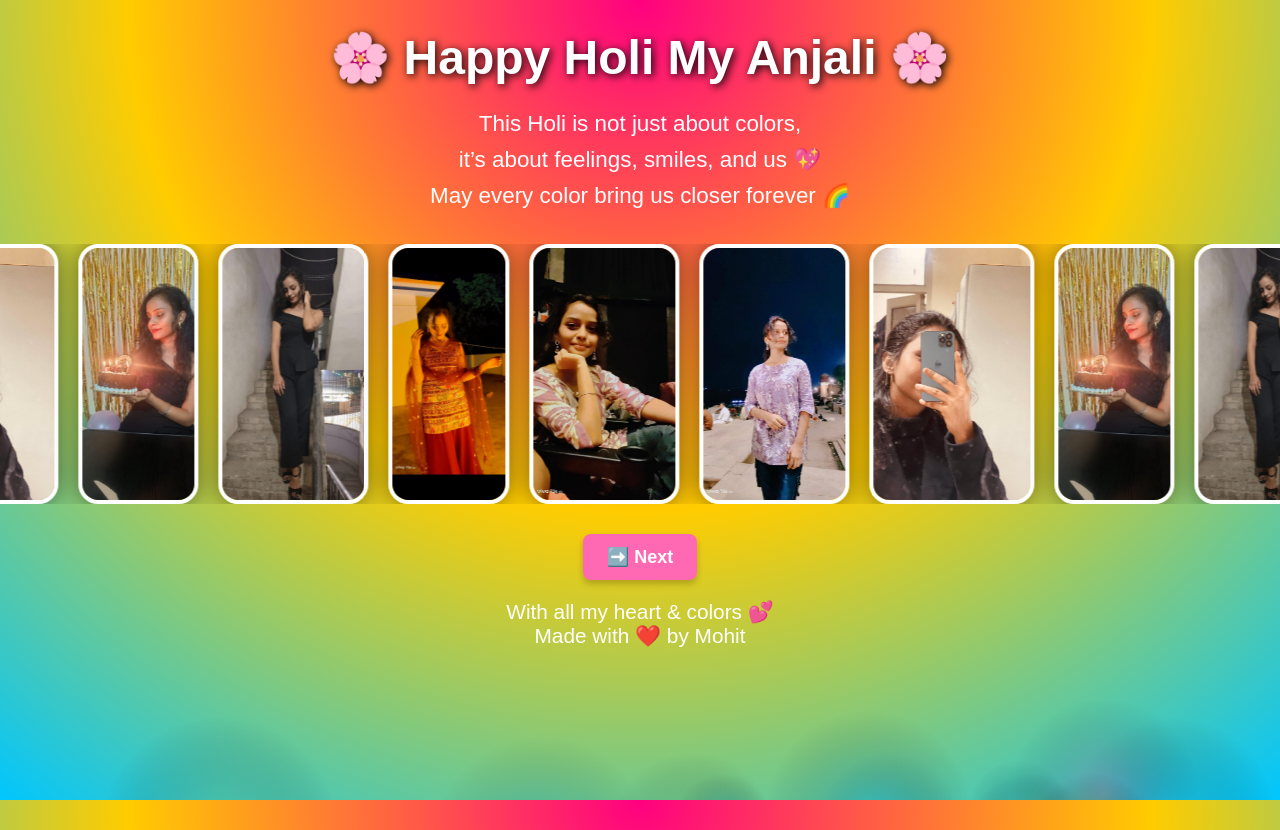
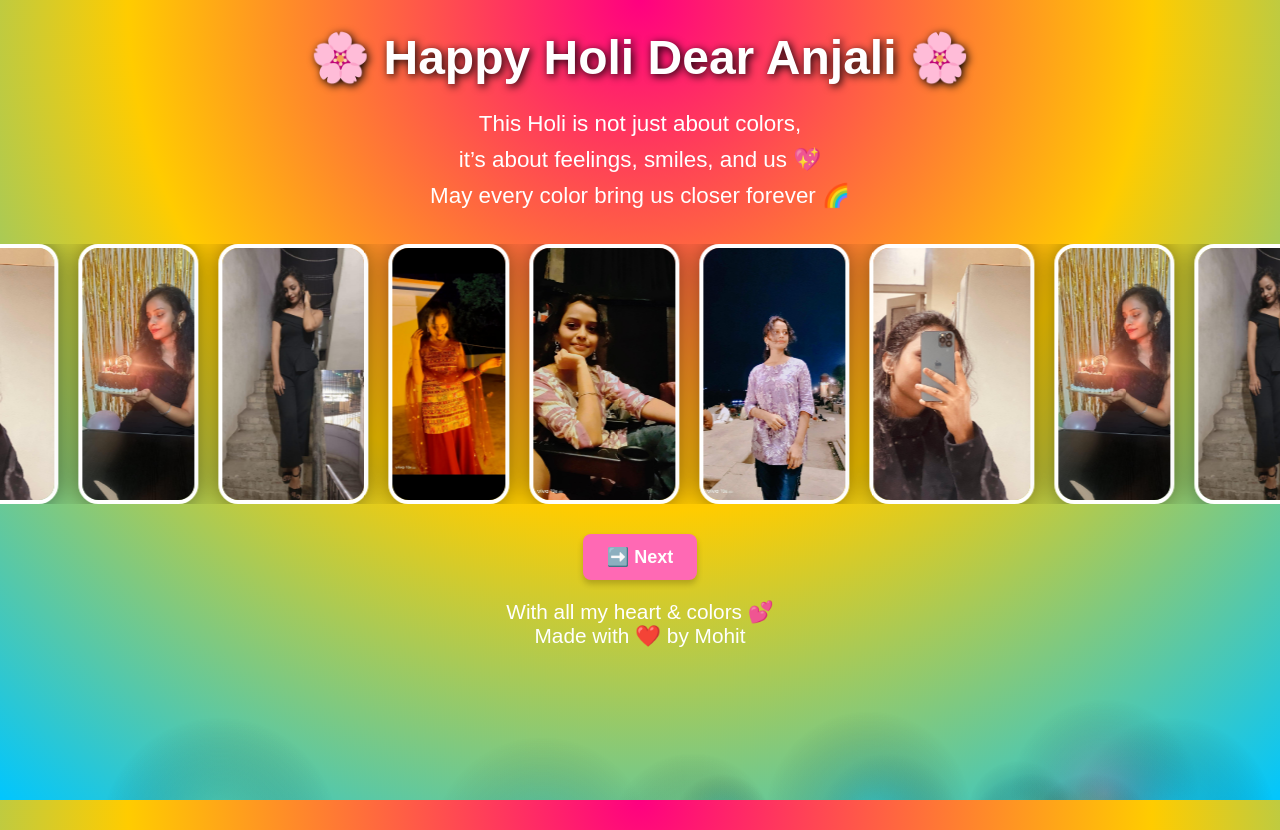
Before and after one commit to srivastavmohit381-max/happyholianjali, a plain HTML site: page last.html in a window 1280 px wide. Drawn offline with Linux system fonts and the light colour scheme.

Commit message:
Update last.html

```diff
--- a/last.html
+++ b/last.html
@@ -11,7 +11,7 @@
   <!-- Holi Animation Canvas -->
   <canvas id="holiCanvas"></canvas>
 
-  <h1>🌸 Happy Holi My Anjali 🌸</h1>
+  <h1>🌸 Happy Holi Dear Anjali 🌸</h1>
 
   <p class="final-wish">
     This Holi is not just about colors,<br>
```
